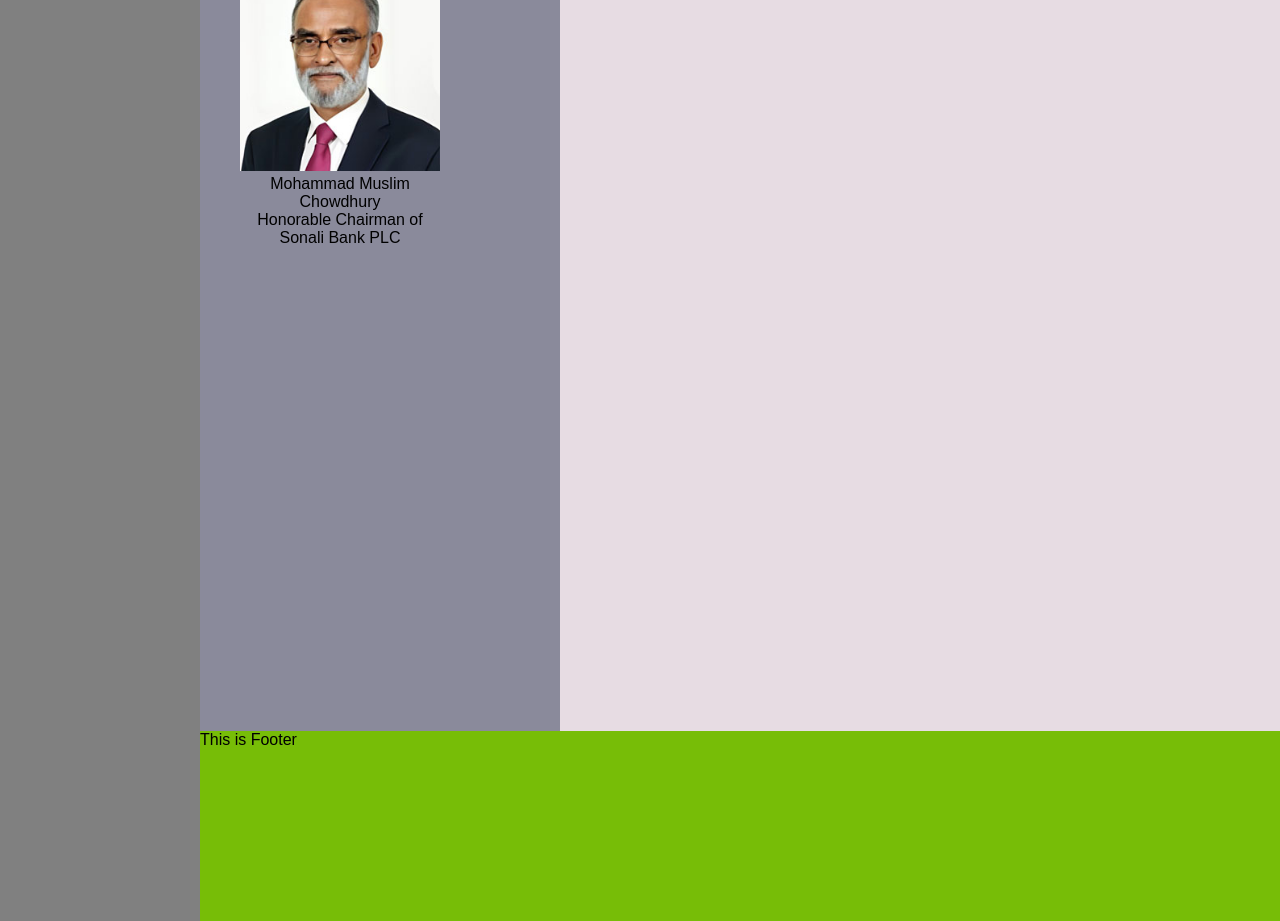
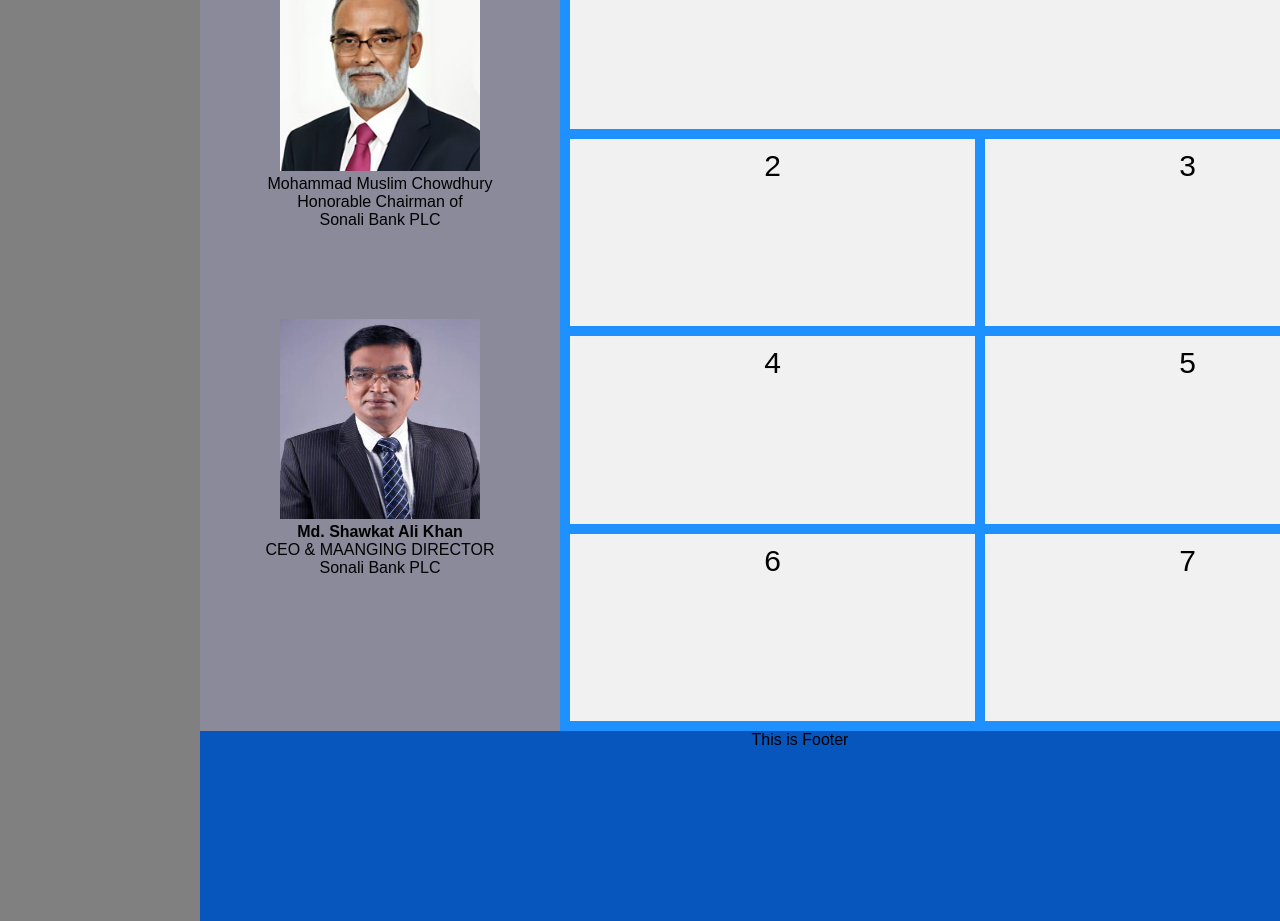
Before and after one commit to MENAJ-CHOWDHURY/sonalibank, a plain HTML site: page index.html in a window 1280 px wide. Shown: the part 279-1200 px from the top of the page. Drawn offline with Linux system fonts and the light colour scheme.

Commit message:
grid added

```diff
--- a/index.html
+++ b/index.html
@@ -66,9 +66,18 @@
     <div class="content">
         <div class="left">
             <div class="MD"><img src="./MD.jpg" style="height: 200px; width:200px;"><br>Mohammad Muslim Chowdhury<br>Honorable Chairman of<br>Sonali Bank PLC</div>
-            <div class="CEO"></div>
+            <div class="CEO"><img src="./CEO.jpg" style="height: 200px; width: 200px;"><br><b>Md. Shawkat Ali Khan</b><br>CEO & MAANGING DIRECTOR<br>Sonali Bank PLC</div>
         </div>
-        <div class="right"></div>
+        <div class="right">
+  <div class="item1">Grid Layout</div>
+  <div class="item2">2</div>
+  <div class="item3">3</div>
+  <div class="item4">4</div>
+  <div class="item5">5</div>
+  <div class="item6">6</div>
+  <div class="item7">7</div>
+
+</div>
     </div>
     <!--footer-->
     <div class="footer">This is Footer</div>
--- a/style.css
+++ b/style.css
@@ -136,6 +136,8 @@ margin-left: 200px;
     display: flex;
     margin: 0;
     padding: 0;
+    gap: 10px;
+    flex-direction: column;
 }
 .right{
     width: 70%;
@@ -148,16 +150,18 @@ margin-left: 200px;
 .footer{
     width: 100%;
     height: 190px;
-    background-color: rgb(119, 189, 7);
-    display: flex;
+    background-color: rgb(7, 86, 189);
     margin: 0;
     padding: 0;
+    text-align: center;
 }
 
 .MD{
     align-items: center;
     text-align: center;
     padding: 40px;
+
+
 }
 
 
@@ -165,5 +169,26 @@ margin-left: 200px;
     align-items: center;
     text-align: center;
     padding: 40px;
-    display: grid;
+
 }
+
+
+.right {
+  display: grid;
+  grid-template-columns: auto auto;
+  gap: 10px;
+  background-color: dodgerblue;
+  padding: 10px;
+}
+
+.right > div {
+  background-color: #f1f1f1;
+  color:#000;
+  padding: 10px;
+  font-size: 30px;
+  text-align: center;
+}
+
+.item1 {
+  grid-column: 1 / 3;
+}
```
